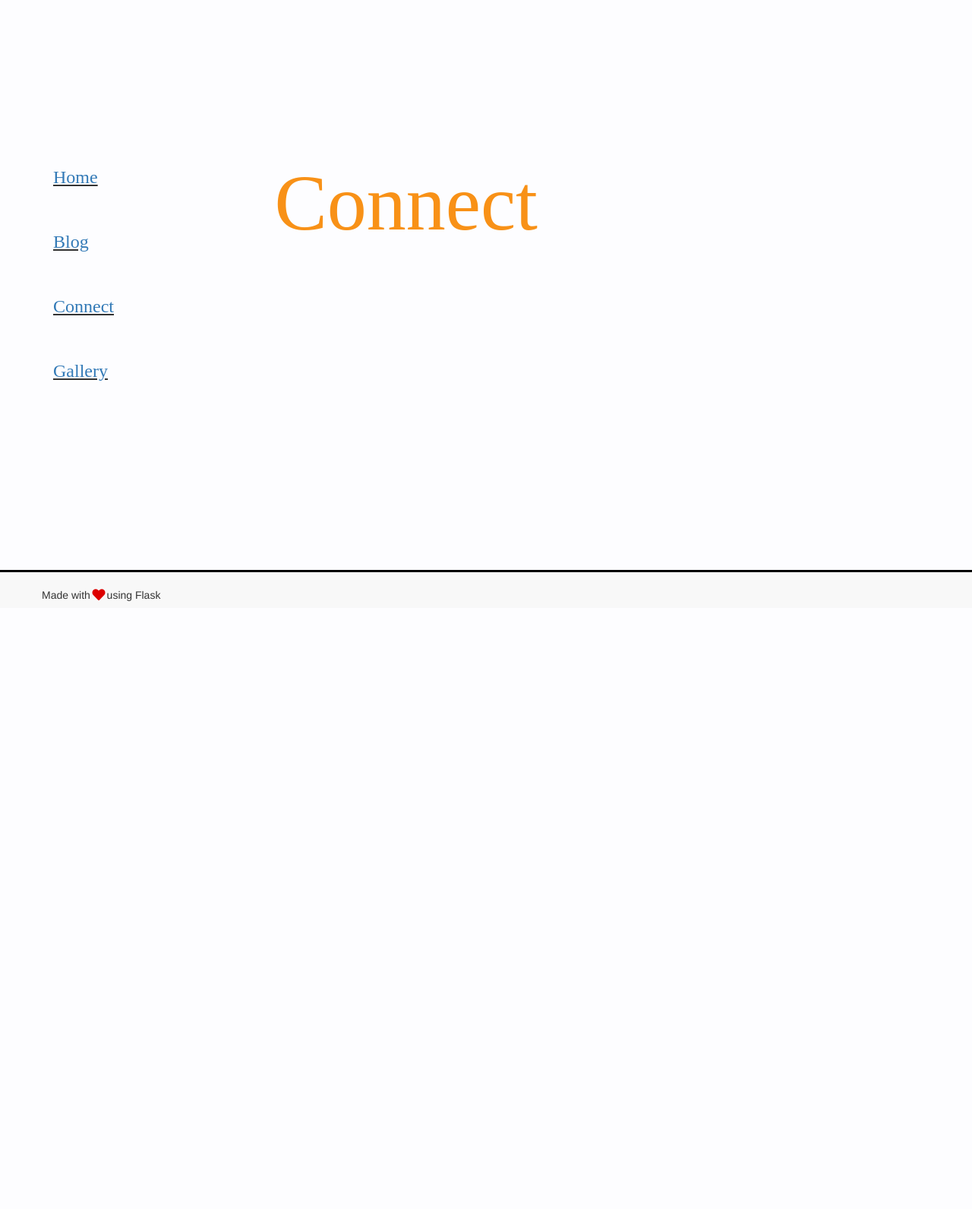
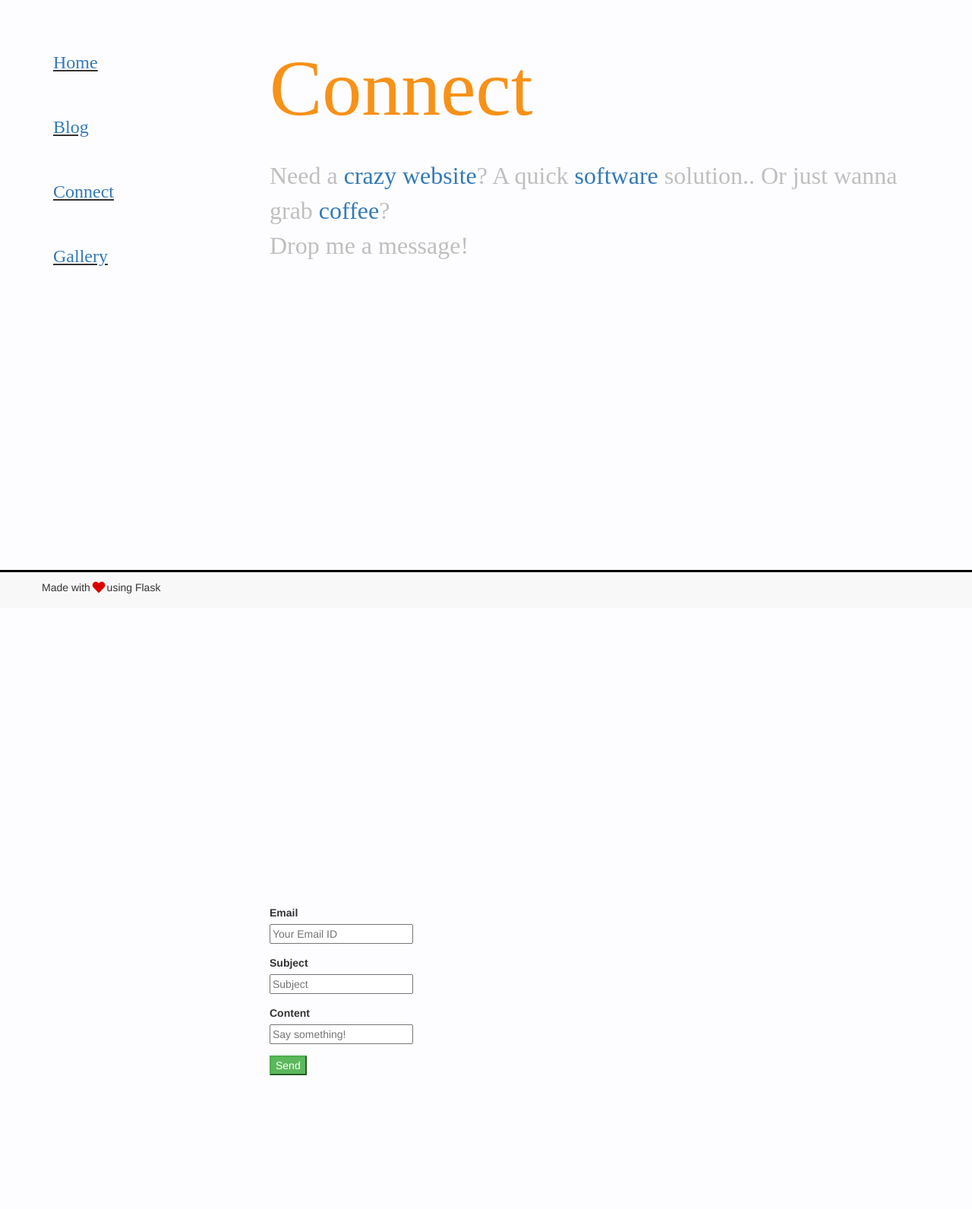
Before and after one commit to bhaskar-nair2/bhaskar-nair2.github.io, a Flask app: page /connect in a window 1280 px wide. Shown: the whole page at 76% size. Before the commit the page ends 791 px from the top, so only its background shows below. Run offline with Flask 2, Linux system fonts and the light colour scheme; some libraries are stand-ins or nearby versions.

```diff
--- a/app.py
+++ b/app.py
@@ -2,7 +2,6 @@ from flask import Flask, render_template
 import scrapper as sc
 
 app = Flask(__name__)
-
 
 @app.route('/')
 def index():
@@ -24,5 +23,9 @@ def gallery():
 def er404(e):
     return render_template('error.html',error = '404')
 
+@app.errorhandler(500)
+def er500(e):
+    return render_template('error.html',error = '500')
+
 if __name__ == '__main__':
-    app.run(debug = True)
+    app.run(debug = True,host='18.218.187.182',port=5000)
--- a/static/css/style.css
+++ b/static/css/style.css
@@ -3,7 +3,7 @@
 .grid{
 display: grid;
     grid-gap: 2vw;
-    grid-template-rows: [row1-st]1fr [row2-st]2fr [row3-st]minmax(200px,4fr) [row4-st]1fr [end]1vh ;
+    grid-template-rows: [row1-st]2vh [row2-st]4fr [row3-st]minmax(200px,4fr) [row4-st]4fr [ende]2vh ;
     grid-template-columns: [col1-st]1fr [col2-st]1fr [col3-st]1fr [col4-st]1fr;
 }
 
@@ -21,6 +21,13 @@ display: grid;
 }
 .gridBlog{
 
+}
+.frm{
+    grid-row: row-3st/ span all;
+    grid-column: col2-st/ span all;
+    display: grid;
+    grid-template-rows: 200px 200px;
+    grid-template-columns: 100px;
 }
 
 .gridCon{
@@ -42,7 +49,7 @@ display: grid;
 }
 
 .bottom{
-    grid-row: end / span all;
+    grid-row: ende / span all;
     grid-column: col1-st / span all;
     border-top: 3px solid black;
 }
@@ -83,22 +90,23 @@ body{
 }
 .sal{
     display: grid;
-    grid-template-rows: 1fr [dalo]1fr;
+    grid-template-rows: [dalo] minmax(30px, 1fr);
     grid-template-columns: [hee]3fr repeat(10,1fr);
     padding: 0;
 }
 .salx{
     grid-row: dalo;
     grid-column: hee;
+    align-self: end;
 }
 
 #heart{
     color: #dd0000;
-    animation: pulse 1s ease infinite;
+    animation: pulse 1.5s ease-in-out infinite;
 }
 @keyframes pulse {
     0%,
     100% {transform: scale(1)}
-    50% {transform: scale(1.3)}
+    50% {transform: scale(1.2)}
 }
 /*design ends*/
--- a/templates/connect.html
+++ b/templates/connect.html
@@ -1,4 +1,29 @@
 {% extends 'layout.html' %}
 {% block content %}
     <div class="heads name">Connect</div>
+
+    <div class="cont">
+        <p class="conte">Need a <a href="#">crazy website</a>? A quick <a href="#">software</a> solution.. Or just wanna grab <a href="#">coffee</a>?<br>Drop me a message!</p>
+    </div>
+    <div class="frm">
+    <form name="connect" method="post" action="{{ url_for('connect') }}">
+        <div class="form-group">
+        <label for="email">Email</label>
+        <input type="text" id="email" placeholder="Your Email ID">
+        </div>
+
+        <div class="form-group">
+        <label for="subject">Subject</label>
+        <input type="subject" autocomplete="on" id="subject" placeholder="Subject">
+        </div>
+
+        <div class="form-group">
+        <label for="con">Content</label>
+        <input type="text" autocomplete="on" id="con" placeholder="Say something!">
+        </div>
+        <button class="btn-success" type="submit">Send</button>
+
+    </form>
+    </div>
+
 {% endblock %}
```
Also changed, not shown: templates/error.html (line endings or trailing spaces).
